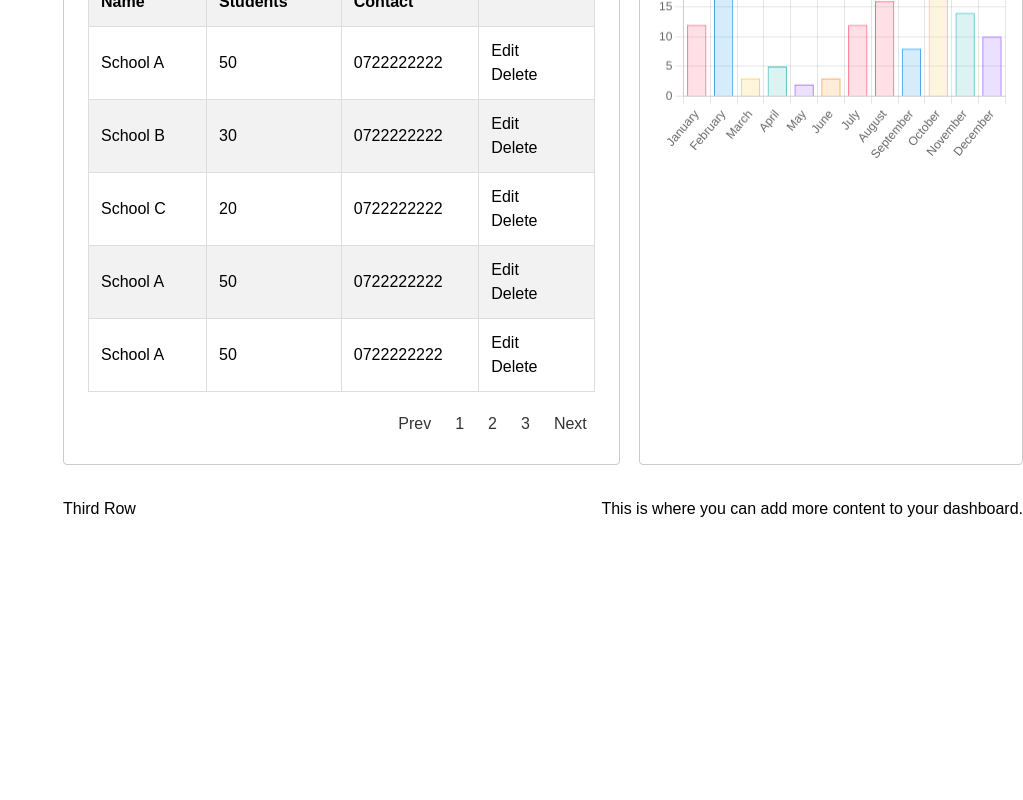
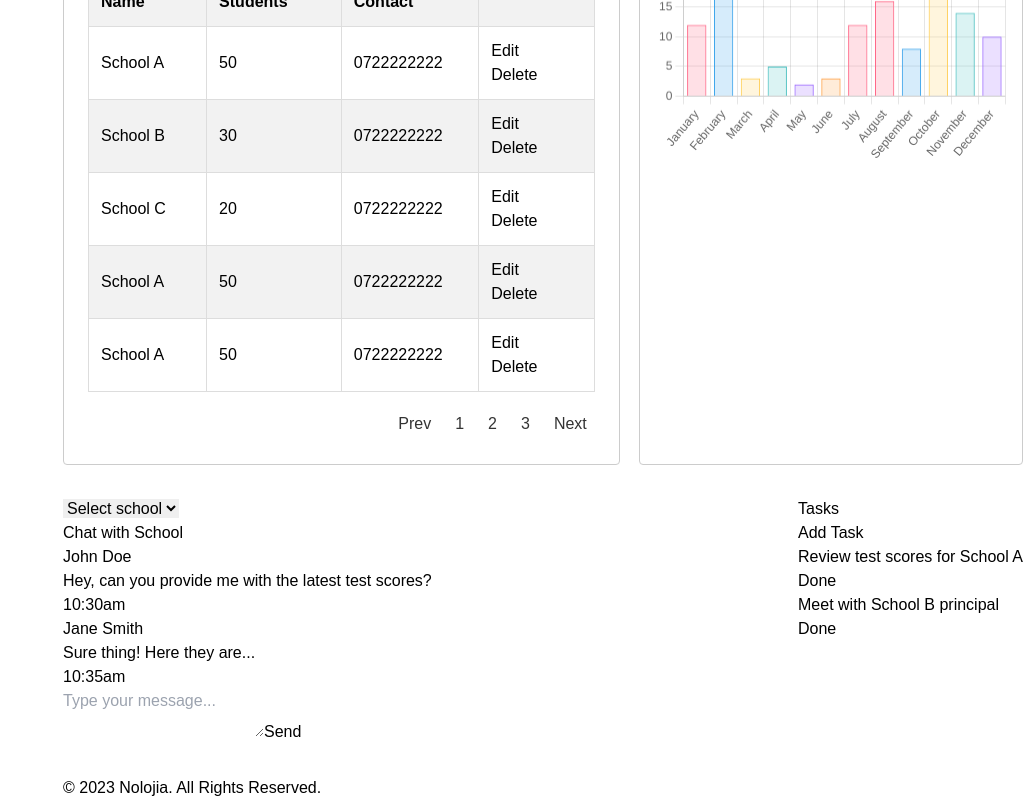
Before and after one commit to Nolojia-Technologies/nolojia-frontend, a React (Create React App) app: page /admin in a window 1280 px wide. Shown: the part 463-1263 px from the top of the page, without its empty margins (257-1280 px from the left). Before the commit the page ends 1016 px from the top, so only its background shows below. Built offline with nearby package versions, Linux system fonts and the light colour scheme.

Commit message:
creates the admin-dashboard footer

```diff
--- a/src/admin/Dashboard.jsx
+++ b/src/admin/Dashboard.jsx
@@ -154,12 +154,57 @@ const Dashboard = () => {
         </div>
       </div>
 
-      {/* Third row */}
-      <div className='admin-row'>
-        <h3>Third Row</h3>
-        <p>This is where you can add more content to your dashboard.</p>
+      {/* Third row  */}
+      <div class="admin-row">
+          <div class="admin-chat">
+            <div class="chat-header">
+              <select class="school-selector">
+                <option selected>Select school</option>
+                <option>School A</option>
+                <option>School B</option>
+                <option>School C</option>
+              </select>
+              <h4>Chat with School</h4>
+            </div>
+            <div class="chat-messages">
+              <div class="message">
+                <p class="message-author">John Doe</p>
+                <p class="message-content">Hey, can you provide me with the latest test scores?</p>
+                <p class="message-timestamp">10:30am</p>
+              </div>
+              <div class="message">
+                <p class="message-author">Jane Smith</p>
+                <p class="message-content">Sure thing! Here they are...</p>
+                <p class="message-timestamp">10:35am</p>
+              </div>
+            </div>
+            <form class="chat-form">
+              <textarea class="chat-input" placeholder="Type your message..."></textarea>
+              <button class="chat-send-button">Send</button>
+            </form>
+          </div>
+          <div class="admin-task">
+            <div class="task-header">
+              <h4>Tasks</h4>
+              <button class="add-task-button">Add Task</button>
+            </div>
+            <div class="task-list">
+              <div class="task">
+                <p class="task-content">Review test scores for School A</p>
+                <button class="task-done-button">Done</button>
+              </div>
+              <div class="task">
+                <p class="task-content">Meet with School B principal</p>
+                <button class="task-done-button">Done</button>
+              </div>
+            </div>
+          </div>
+      </div>
+      <div className="admin-footer">
+        <p>&copy; 2023 Nolojia. All Rights Reserved.</p>
       </div>
     </div>
+
   )
 }
 
```
